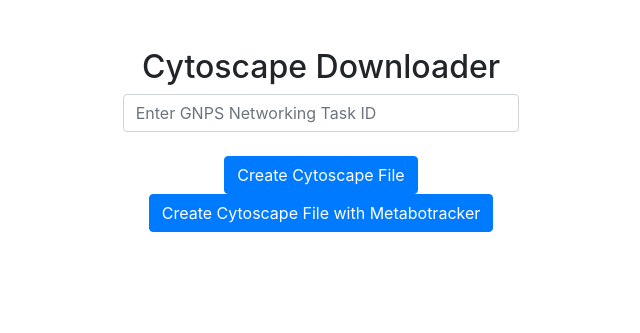
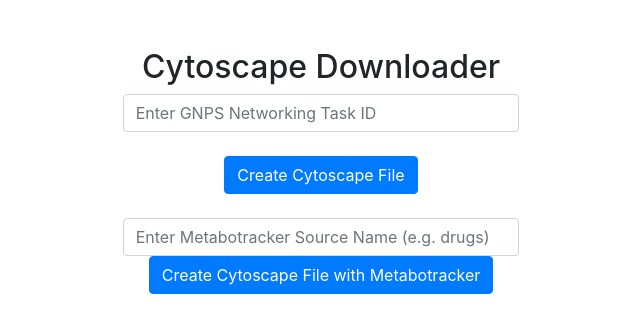
Before and after one commit to mwang87/GNPS_CytoscapeFormatting, a Flask app: page / in a window 1280 px wide. Shown: the part 69-402 px from the top of the page, without its empty margins (319-959 px from the left). Run offline with Flask 2, Linux system fonts and the light colour scheme; some libraries are stand-ins or nearby versions.

Commit message:
enabling user entered field

```diff
--- a/templates/homepage.html
+++ b/templates/homepage.html
@@ -69,6 +69,18 @@
                   <div class="col-sm"></div>
                 </div>
 
+                <br>
+
+                <div class="row">
+                  <div class="col-sm"></div>
+                  <div class="col-sm">
+                      <div class="text-center" >
+                          <input type="text" class="form-control" name="source" id="source" placeholder="Enter Metabotracker Source Name (e.g. drugs)">
+                      </div>
+                  </div>
+                  <div class="col-sm"></div>
+                </div>
+
                 <div class="row">
                   <div class="col-sm"></div>
                   <div class="col-sm">
@@ -92,7 +104,7 @@
     }
 
     function runMetabotracker() {
-        remote_url = "/metabotracker?task=" + $("#task").val()
+        remote_url = "/metabotracker?task=" + $("#task").val() + "&source=" + $("#source").val()
         window.location.assign(remote_url);
     }
     </script>
--- a/templates/metabotracker.html
+++ b/templates/metabotracker.html
@@ -70,7 +70,7 @@ animation: spin 2s linear infinite;
     <script>
     $( document ).ready(function() {
         $.ajax({
-            url: '/process?task=((task))&metabotracker=drugs',
+            url: '/process?task=((task))&&metabotracker=((source))',
             type: 'POST',
             dataType: "json",
             success: function(response) {
--- a/views.py
+++ b/views.py
@@ -32,8 +32,9 @@ def process():
 @app.route('/metabotracker', methods=['GET'])
 def metabotracker_view():
     taskid = request.args["task"]
+    source = request.args["source"]
 
-    return render_template("metabotracker.html", task=taskid)
+    return render_template("metabotracker.html", task=taskid, source=source)
 
 
 @app.route('/dashboard', methods=['GET'])
```
